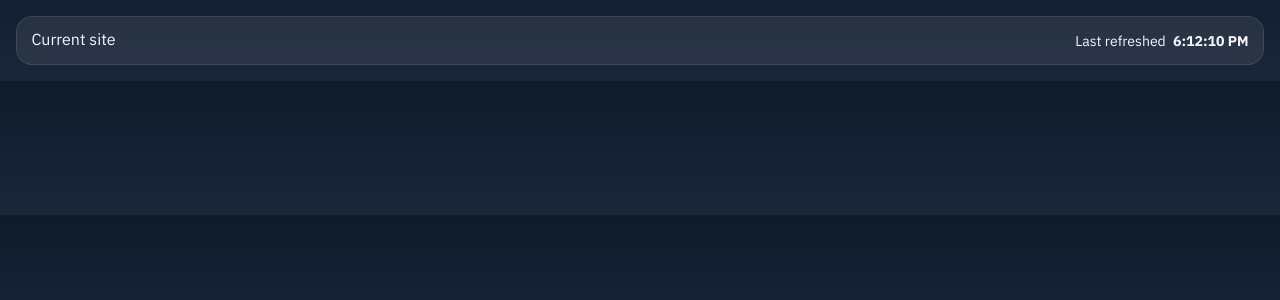
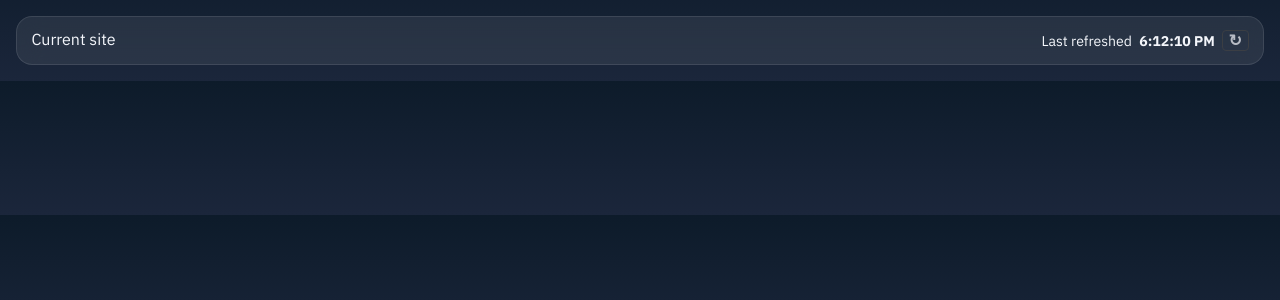
Before and after one commit to mnem0nic7/kalshi_bot, a Python web app: template src/kalshi_bot/web/templates/index.html in a window 1280 px wide. Shown: the part 53-353 px from the top of the page. Run offline with Jinja, Linux system fonts and the light colour scheme; the template is opened without the code that fills it, so the values that code supplies are empty.

Commit message:
Add manual refresh button to dashboard header
Places a ↻ button next to "Last refreshed" in both dashboard nav variants.
Click disables the button, calls refreshAll(), re-enables on completion.

Co-Authored-By: Claude Sonnet 4.6 <noreply@anthropic.com>

```diff
--- a/src/kalshi_bot/web/static/dashboard.css
+++ b/src/kalshi_bot/web/static/dashboard.css
@@ -71,6 +71,21 @@
   align-items: center;
   font-size: 0.88rem;
 }
+
+.dash-refresh-btn {
+  background: none;
+  border: 1px solid var(--border, #444);
+  border-radius: 4px;
+  color: inherit;
+  cursor: pointer;
+  font-size: 1rem;
+  line-height: 1;
+  padding: 0.1rem 0.35rem;
+  opacity: 0.7;
+  transition: opacity 0.15s;
+}
+.dash-refresh-btn:hover { opacity: 1; }
+.dash-refresh-btn:disabled { opacity: 0.35; cursor: default; }
 
 /* Panel */
 .dash-panel {
--- a/src/kalshi_bot/web/static/dashboard.js
+++ b/src/kalshi_bot/web/static/dashboard.js
@@ -2716,4 +2716,12 @@
   setLastRefreshed();
   setInterval(refreshAll, REFRESH_MS);
   setInterval(refreshTimestamps, 15_000);
+
+  const refreshBtn = document.getElementById("dash-refresh-btn");
+  if (refreshBtn) {
+    refreshBtn.addEventListener("click", () => {
+      refreshBtn.disabled = true;
+      refreshAll().finally(() => { refreshBtn.disabled = false; });
+    });
+  }
 })();
--- a/src/kalshi_bot/web/templates/index.html
+++ b/src/kalshi_bot/web/templates/index.html
@@ -34,6 +34,7 @@
     <span class="dash-refresh-label">
       <span class="muted-label">Last refreshed</span>
       <strong id="dash-last-refreshed">—</strong>
+      <button id="dash-refresh-btn" class="dash-refresh-btn" type="button" title="Refresh now">↻</button>
     </span>
   </nav>
   {% else %}
@@ -45,6 +46,7 @@
     <span class="dash-refresh-label">
       <span class="muted-label">Last refreshed</span>
       <strong id="dash-last-refreshed">—</strong>
+      <button id="dash-refresh-btn" class="dash-refresh-btn" type="button" title="Refresh now">↻</button>
     </span>
   </section>
   {% endif %}
```
